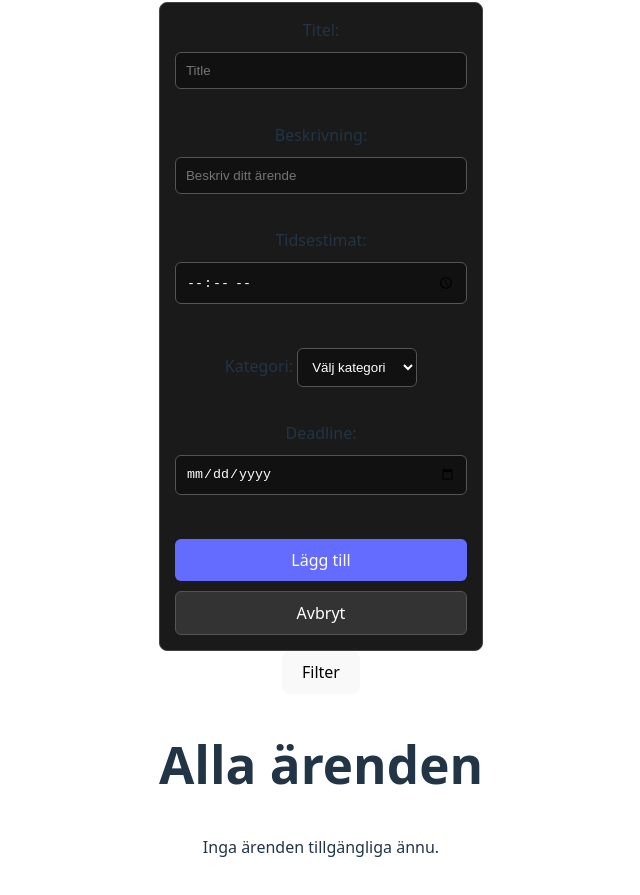
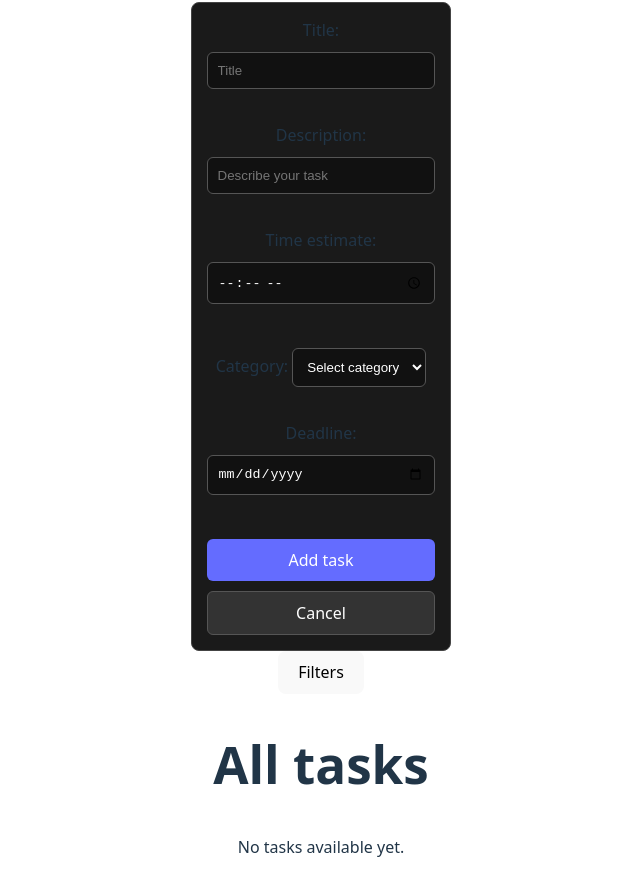
Before and after one commit to Samuel6693/productivity-assistant-portfolio, a React (Vite) app: page /todos in a window 1280 px wide. Shown: the part 303-1198 px from the top of the page, without its empty margins (319-959 px from the left). Built offline with nearby package versions, Linux system fonts and the light colour scheme.

Commit message:
Refactor UI copy to English and streamline component structure

```diff
--- a/src/Pages/TodosPage.jsx
+++ b/src/Pages/TodosPage.jsx
@@ -4,7 +4,6 @@ import TodoForm from "../components/TodoForm";
 import TodoList from "../components/TodoList";
 import TodoFilters from "../components/TodoFilters";
 import "../styles/Todos.css";
-
 
 const TodosPage = ({ todoList, setTodoList }) => {
   const [todos, setTodos] = useState({
@@ -15,19 +14,16 @@ const TodosPage = ({ todoList, setTodoList }) => {
     deadline: "",
   });
 
-  const [editTodo, setEditTodo] = useState(null); // Editering state
-  // Filter states
+  const [editTodo, setEditTodo] = useState(null);
   const [showFilter, setShowFilter] = useState(false);
   const [statusFilter, setStatusFilter] = useState("all");
   const [categoryFilter, setCategoryFilter] = useState("all");
-  // Sorting Todos
   const [sortBy, setSortBy] = useState("none");
-  const [sortDirection, setSortDirection] = useState("asc"); // asc = stigande, desc = fallande
+  const [sortDirection, setSortDirection] = useState("asc");
 
   const handleSubmit = (e) => {
     e.preventDefault();
 
-    // Edit existing todo
     if (editTodo !== null) {
       setTodoList((prevList) =>
         prevList.map((todo) =>
@@ -40,14 +36,12 @@ const TodosPage = ({ todoList, setTodoList }) => {
                 category: todos.category,
                 deadline: todos.deadline,
               }
-            : todo
-        )
+            : todo,
+        ),
       );
 
-      // lämna redigeringsläget
       setEditTodo(null);
     } else {
-      // Lägg till nytt todo
       const newTodo = {
         id: Date.now(),
         title: todos.title,
@@ -61,7 +55,6 @@ const TodosPage = ({ todoList, setTodoList }) => {
       setTodoList((prevTodos) => [...prevTodos, newTodo]);
     }
 
-    // Rensa formuläret (gäller både add och edit)
     setTodos({
       title: "",
       description: "",
@@ -84,9 +77,7 @@ const TodosPage = ({ todoList, setTodoList }) => {
 
   const toggleStatus = (id) => {
     setTodoList((prevList) =>
-      prevList.map((todo) =>
-        todo.id === id ? { ...todo, status: !todo.status } : todo
-      )
+      prevList.map((todo) => (todo.id === id ? { ...todo, status: !todo.status } : todo)),
     );
   };
 
@@ -111,16 +102,14 @@ const TodosPage = ({ todoList, setTodoList }) => {
 
   const visibleTodos = [...todoList]
     .filter((todo) => {
-    let statusMatch =
+      const statusMatch =
         statusFilter === "all" ||
         (statusFilter === "done" && todo.status) ||
         (statusFilter === "undone" && !todo.status);
 
-    let categoryMatch =
-      categoryFilter === "all" || todo.category === categoryFilter;
+      const categoryMatch = categoryFilter === "all" || todo.category === categoryFilter;
       return statusMatch && categoryMatch;
     })
-
     .sort((a, b) => {
       if (sortBy === "none") return 0;
 
@@ -144,9 +133,7 @@ const TodosPage = ({ todoList, setTodoList }) => {
         valueB = Number(b.status);
       }
 
-    return sortDirection === "asc"
-    ? valueA - valueB // stigande
-    : valueB - valueA; // fallande
+      return sortDirection === "asc" ? valueA - valueB : valueB - valueA;
     });
 
   return (
@@ -156,13 +143,13 @@ const TodosPage = ({ todoList, setTodoList }) => {
 
         <nav>
           <Link to="/">
-            <h2>Översikt</h2>
+            <h2>Dashboard</h2>
           </Link>
         </nav>
       </section>
 
       <section>
-        <h2>{editTodo !== null ? "Redigera ärende" : "Nytt Todo"}</h2>
+        <h2>{editTodo !== null ? "Edit task" : "New task"}</h2>
 
         <TodoForm
           todos={todos}
@@ -175,7 +162,7 @@ const TodosPage = ({ todoList, setTodoList }) => {
 
       <section>
         <TodoFilters
-       showFilter ={showFilter}
+          showFilter={showFilter}
           setShowFilter={setShowFilter}
           statusFilter={statusFilter}
           setStatusFilter={setStatusFilter}
@@ -185,12 +172,11 @@ const TodosPage = ({ todoList, setTodoList }) => {
           setSortBy={setSortBy}
           sortDirection={sortDirection}
           setSortDirection={setSortDirection}
-
         />
       </section>
 
       <section>
-        <h1>Alla ärenden</h1>
+        <h1>All tasks</h1>
 
         <TodoList
           todoList={visibleTodos}
--- a/src/components/TodoFilters.jsx
+++ b/src/components/TodoFilters.jsx
@@ -8,59 +8,58 @@ const TodoFilters = ({
   sortBy,
   setSortBy,
   sortDirection,
-    setSortDirection}) => {
-
+  setSortDirection,
+}) => {
   return (
     <section>
-            <button type="button" onClick={() => setShowFilter((s) => !s)}>
-                {showFilter ? "Dölj filter" : "Filter"}
+      <button type="button" onClick={() => setShowFilter((state) => !state)}>
+        {showFilter ? "Hide filters" : "Filters"}
       </button>
 
       {showFilter && (
         <div className="filters-panel">
           <label>
-                        Status: {" "}
+            Status:{" "}
             <select value={statusFilter} onChange={(e) => setStatusFilter(e.target.value)}>
-                            <option value="all">Alla</option>
-                            <option value="done">Slutförda</option>
-                            <option value="undone">Ej Slutförda</option>
+              <option value="all">All</option>
+              <option value="done">Completed</option>
+              <option value="undone">Incomplete</option>
             </select>
           </label>
           <label>
-                        Category: {" "}
+            Category:{" "}
             <select value={categoryFilter} onChange={(e) => setCategoryFilter(e.target.value)}>
-                            <option value="all">Alla</option>
-                            <option value="hälsa">Hälsa</option>
-                            <option value="hushåll">Hushåll</option>
-                            <option value="jobbrelaterat">Jobbrelaterat</option>
-                            <option value="studier">Studier</option>
-                            <option value="ekonomi">Ekonomi</option>
-                            <option value="nöje">Nöje</option>
-                            <option value="personlig">Personlig</option>
-                            <option value="övrigt">Övrigt</option>
+              <option value="all">All</option>
+              <option value="hÃ¤lsa">Health</option>
+              <option value="hushÃ¥ll">Home</option>
+              <option value="jobbrelaterat">Work</option>
+              <option value="studier">Studies</option>
+              <option value="ekonomi">Finance</option>
+              <option value="nÃ¶je">Leisure</option>
+              <option value="personlig">Personal</option>
+              <option value="Ã¶vrigt">Other</option>
             </select>
           </label>
 
           <label>
-                        Sortera efter: {" "}
-                        <select value={sortBy} onChange={(e)=> setSortBy(e.target.value)}>
-                            <option value="none">Ingen</option>
+            Sort by:{" "}
+            <select value={sortBy} onChange={(e) => setSortBy(e.target.value)}>
+              <option value="none">None</option>
               <option value="deadline">Deadline</option>
-                            <option value="timeEstimate">Tidsestimat</option>
+              <option value="timeEstimate">Time estimate</option>
               <option value="status">Status</option>
             </select>
           </label>
           <button
             type="button"
-                        onClick={() =>
-                            setSortDirection((prev) => (prev === "asc" ? "desc" : "asc"))}>
-                        {sortDirection === "asc" ? "⬆ Stigande" : "⬇ Fallande"}
+            onClick={() => setSortDirection((prev) => (prev === "asc" ? "desc" : "asc"))}
+          >
+            {sortDirection === "asc" ? "↑ Ascending" : "↓ Descending"}
           </button>
-
         </div>
       )}
     </section>
-    )
-}
+  );
+};
 
 export default TodoFilters;
--- a/src/components/TodoForm.jsx
+++ b/src/components/TodoForm.jsx
@@ -1,8 +1,7 @@
 const TodoForm = ({ todos, setTodos, handleSubmit, handleCancel, editTodo }) => {
-
   return (
-    <form className="todo-form"onSubmit={handleSubmit}>
-      Titel:{" "}
+    <form className="todo-form" onSubmit={handleSubmit}>
+      Title:{" "}
       <input
         type="text"
         placeholder="Title"
@@ -12,20 +11,20 @@ const TodoForm = ({ todos, setTodos, handleSubmit, handleCancel, editTodo }) =>
       />
       <br />
 
-      Beskrivning:{" "}
+      Description:{" "}
       <input
         type="text"
-        placeholder="Beskriv ditt ärende"
+        placeholder="Describe your task"
         required
         value={todos.description}
         onChange={(e) => setTodos({ ...todos, description: e.target.value })}
       />
       <br />
 
-      Tidsestimat:{" "}
+      Time estimate:{" "}
       <input
         type="time"
-        placeholder="Tidsestimat"
+        placeholder="Time estimate"
         required
         value={todos.timeEstimate}
         onChange={(e) => setTodos({ ...todos, timeEstimate: e.target.value })}
@@ -34,22 +33,22 @@ const TodoForm = ({ todos, setTodos, handleSubmit, handleCancel, editTodo }) =>
 
       <label>
         {" "}
-        Kategori:{" "}
+        Category:{" "}
         <select
-          name="kategori"
+          name="category"
           required
           value={todos.category}
           onChange={(e) => setTodos({ ...todos, category: e.target.value })}
         >
-          <option value="">Välj kategori</option>
-          <option value="hälsa">Hälsa</option>
-          <option value="hushåll">Hushåll</option>
-          <option value="jobbrelaterat">Jobbrelaterat</option>
-          <option value="studier">Studier</option>
-          <option value="ekonomi">Ekonomi</option>
-          <option value="nöje">Nöje</option>
-          <option value="personlig">Personlig</option>
-          <option value="övrigt">Övrigt</option>
+          <option value="">Select category</option>
+          <option value="hÃ¤lsa">Health</option>
+          <option value="hushÃ¥ll">Home</option>
+          <option value="jobbrelaterat">Work</option>
+          <option value="studier">Studies</option>
+          <option value="ekonomi">Finance</option>
+          <option value="nÃ¶je">Leisure</option>
+          <option value="personlig">Personal</option>
+          <option value="Ã¶vrigt">Other</option>
         </select>
       </label>
       <br />
@@ -64,10 +63,10 @@ const TodoForm = ({ todos, setTodos, handleSubmit, handleCancel, editTodo }) =>
       />
       <br />
 
-      <button type="submit">{editTodo !== null ? "Spara ändringar" : "Lägg till"}</button>
+      <button type="submit">{editTodo !== null ? "Save changes" : "Add task"}</button>
 
       <button type="button" className="secondary-btn" onClick={handleCancel}>
-        Avbryt
+        Cancel
       </button>
     </form>
   );
--- a/src/components/TodoList.jsx
+++ b/src/components/TodoList.jsx
@@ -1,28 +1,27 @@
 const TodoList = ({ todoList, toggleStatus, deleteTodo, handleEdit }) => {
   if (todoList.length === 0) {
-    return <p>Inga ärenden tillgängliga ännu.</p>;
+    return <p>No tasks available yet.</p>;
   }
 
   return (
     <ul className="todo-list">
       {todoList.map((todo) => (
         <li key={todo.id} className={`todo-item ${todo.status ? "done" : ""}`}>
-          <h2> Titel: {todo.title}</h2>
-          <p>Beskrivning: {todo.description}</p>
-          <p>Tidsestimat: {todo.timeEstimate}</p>
-          <p>Kategori: {todo.category}</p>
+          <h2>Title: {todo.title}</h2>
+          <p>Description: {todo.description}</p>
+          <p>Time estimate: {todo.timeEstimate}</p>
+          <p>Category: {todo.category}</p>
           <p>Deadline: {todo.deadline}</p>
-          <p>Status: {todo.status ? "Slutförd" : "Ej slutförd"}</p>
+          <p>Status: {todo.status ? "Completed" : "Incomplete"}</p>
 
           <div className="todo-actions">
             <button onClick={() => toggleStatus(todo.id)}>
-              {todo.status ? "Markera som ej slutförd" : "Markera som slutförd"}
+              {todo.status ? "Mark as incomplete" : "Mark as completed"}
             </button>
 
-            <button onClick={() => deleteTodo(todo.id)}> Ta bort </button>
+            <button onClick={() => deleteTodo(todo.id)}>Delete</button>
 
-            <button onClick={() => handleEdit(todo.id)}>Redigera</button>
-
+            <button onClick={() => handleEdit(todo.id)}>Edit</button>
           </div>
         </li>
       ))}
```
Lines whose indentation alone changed are shown as unchanged.
